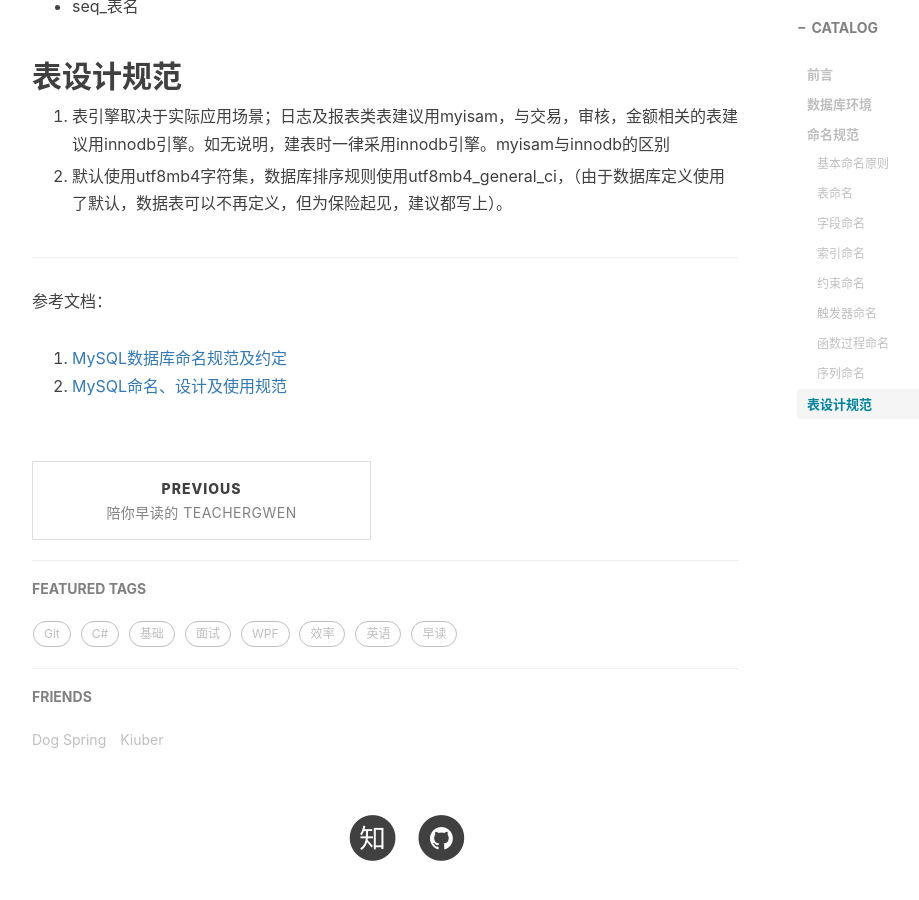
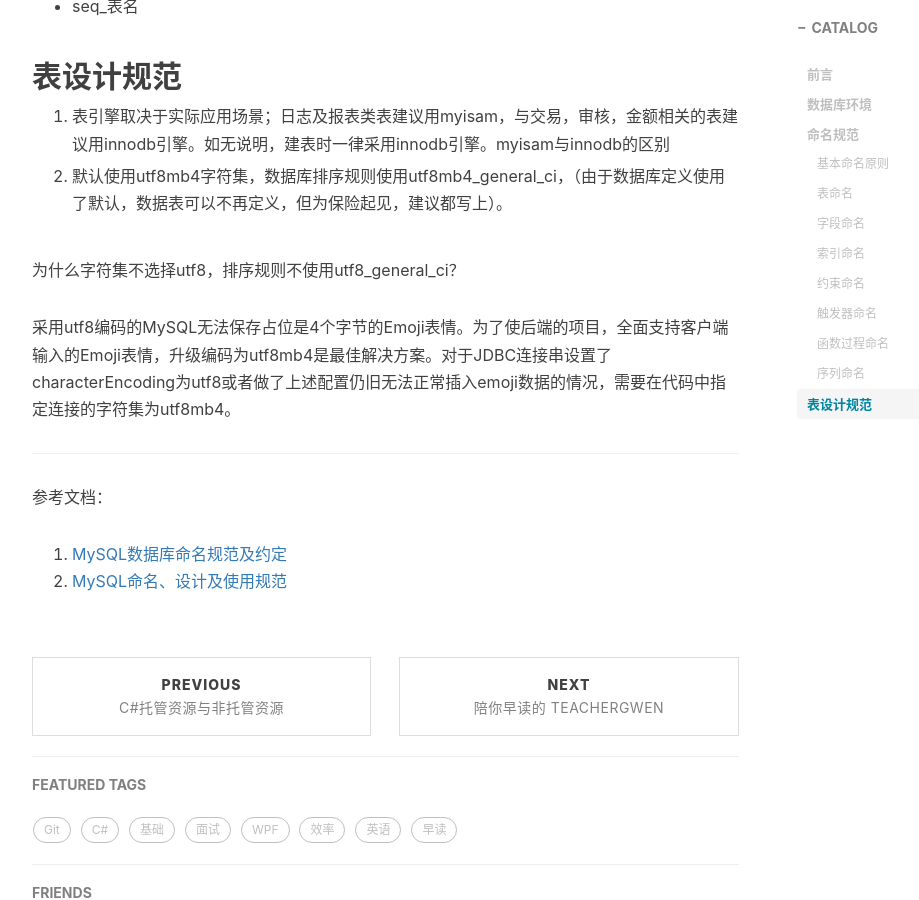
Before and after one commit to hongjiapeng/hongjiapeng.github.io, a Jekyll site: the page built from _posts/2018-06-20-MySQL命名、设计及使用规范.md, in a window 1280 px wide and 900 px high, scrolled down 2789 px. Shown: the whole window, without its empty margins (233-1152 px from the left). Built offline with Jekyll 4.4.1, drawn with Linux system fonts in a browser that asks for light colours; nearby versions of some CDN libraries; comment, search, counter and statistics services are not loaded.

```diff
--- a/_posts/2018-06-20-MySQL命名、设计及使用规范.md
+++ b/_posts/2018-06-20-MySQL命名、设计及使用规范.md
@@ -137,6 +137,12 @@ tags:
 
 2. 默认使用utf8mb4字符集，数据库排序规则使用utf8mb4_general_ci，（由于数据库定义使用了默认，数据表可以不再定义，但为保险起见，建议都写上）。
 
+
+为什么字符集不选择utf8，排序规则不使用utf8_general_ci？
+
+采用utf8编码的MySQL无法保存占位是4个字节的Emoji表情。为了使后端的项目，全面支持客户端输入的Emoji表情，升级编码为utf8mb4是最佳解决方案。对于JDBC连接串设置了characterEncoding为utf8或者做了上述配置仍旧无法正常插入emoji数据的情况，需要在代码中指定连接的字符集为utf8mb4。
+
+
 ---
 参考文档：<br>
 
```
Also changed, not shown: _posts/2018-06-22-6月早读.md (renamed from _posts/2018-06-20-6月早读.md, +9 -1 lines).
